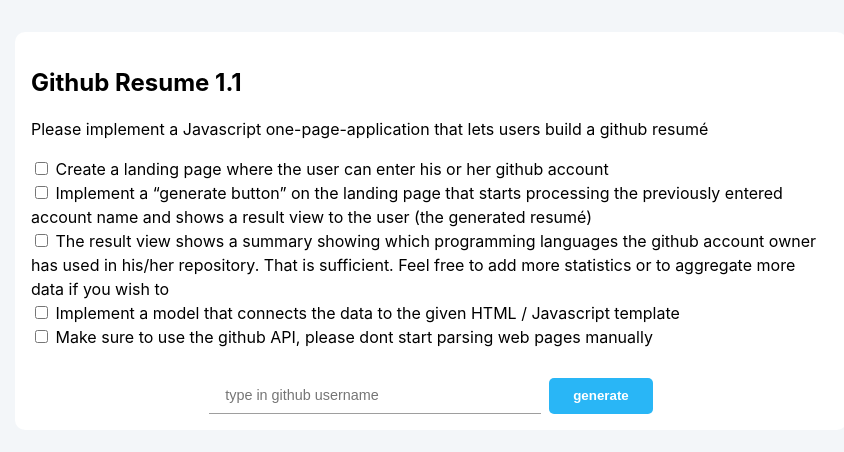
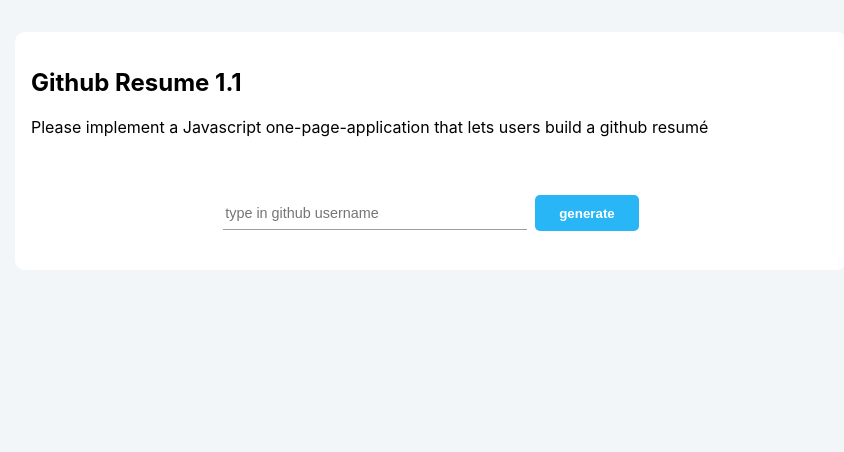
Before and after one commit to readmey/github-resume, a React (Create React App) app: page / in a window 1280 px wide. Shown: the top 452 px of the page, without its empty margins (209-1053 px from the left). Built offline with nearby package versions, Linux system fonts and the light colour scheme; no server answers.

Commit message:
remove not useful component

```diff
--- a/src/components/Tasks/Tasks.css
+++ /dev/null
@@ -1,3 +0,0 @@
-.tasks {
-  line-height: 1.5rem;
-}
--- a/src/components/Tasks/Tasks.js
+++ /dev/null
@@ -1,28 +0,0 @@
-import React, { Component } from 'react'
-import './Tasks.css'
-
-export default class Tasks extends Component {
-    state = {
-        checked: false
-    }
-
-    toggleChecked (index) {
-      this.setState({ checked: !this.state.checked})
-    }
-
-    render () {
-        const tasks = this.props.items.map((item, index) => {
-            return (
-            <div className="tasks__item" key={index}>
-                <input type="checkbox" className="input"  onClick={this.toggleChecked.bind(this, index)} /> {item}
-            </div>
-            )}
-        )
-        return (
-            <div className="tasks">
-            {this.props.children}
-            {tasks}
-        </div>
-        )
-    }
-}
--- a/src/components/Tasks/index.js
+++ /dev/null
@@ -1,3 +0,0 @@
-import Tasks from './Tasks'
-
-export default Tasks
--- a/src/pages/LandingPage.js
+++ b/src/pages/LandingPage.js
@@ -1,5 +1,4 @@
 import React, { Component } from 'react';
-import Tasks from '../components/Tasks';
 import '../styles/LandingPage.css';
 
 export default class Home extends Component {
@@ -17,23 +16,13 @@
   }
 
   render() {
-      const tasksItems = [
-        'Create a landing page where the user can enter his or her github account',
-        'Implement a “generate button” on the landing page that starts processing the previously entered account name and shows a result view to the user (the generated resumé)',
-        'The result view shows a summary showing which programming languages the github account owner has used in his/her repository. That is sufficient. Feel free to add more statistics or to aggregate more data if you wish to',
-        'Implement a model that connects the data to the given HTML / Javascript template',
-        'Make sure to use the github API, please dont start parsing web pages manually'
-      ]
-
     return (
       <div id="home">
         <div className="container container--bg-white">
             <h2>Github Resume 1.1</h2>
-            <Tasks items={tasksItems}>
             <div className="description">
             <p>Please implement a Javascript one-page-application that lets users build a github resumé</p>
             </div>
-            </Tasks>
             <br />
             <div className="text--center">
             <form className="form">
--- a/src/pages/Resume.js
+++ b/src/pages/Resume.js
@@ -28,7 +28,7 @@
       this.setState({ data: data })
     })
     .catch(err => {
-      console.log('ERR', err)
+      console.log(err)
       this.props.history.push({
         pathname: '/404',
         state: { user: this.props.match.params.username }
--- a/src/styles/LandingPage.css
+++ b/src/styles/LandingPage.css
@@ -1,11 +1,11 @@
 .form__input {
   border: 0;
   border-bottom: 1px solid var(--color-gray);
-  margin-top: 0.5rem;
+  margin: 1.5rem 0;
   height: 30px;
-  width: 300px;
+  width: 100%;
+  max-width: 300px;
   font-size: 0.9rem;
-  padding: 0.2rem 1rem;
 }
 
 .form__input:focus {
```
Lines whose indentation alone changed are shown as unchanged.
